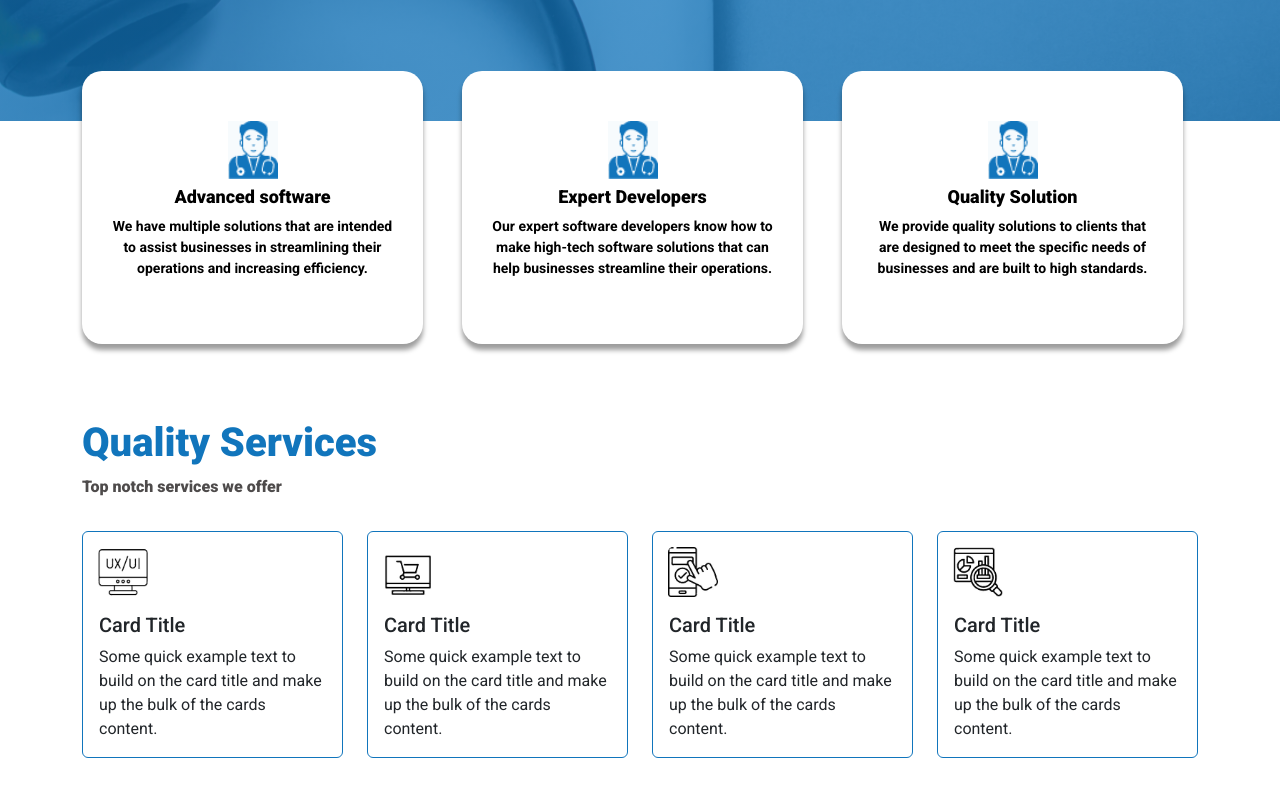
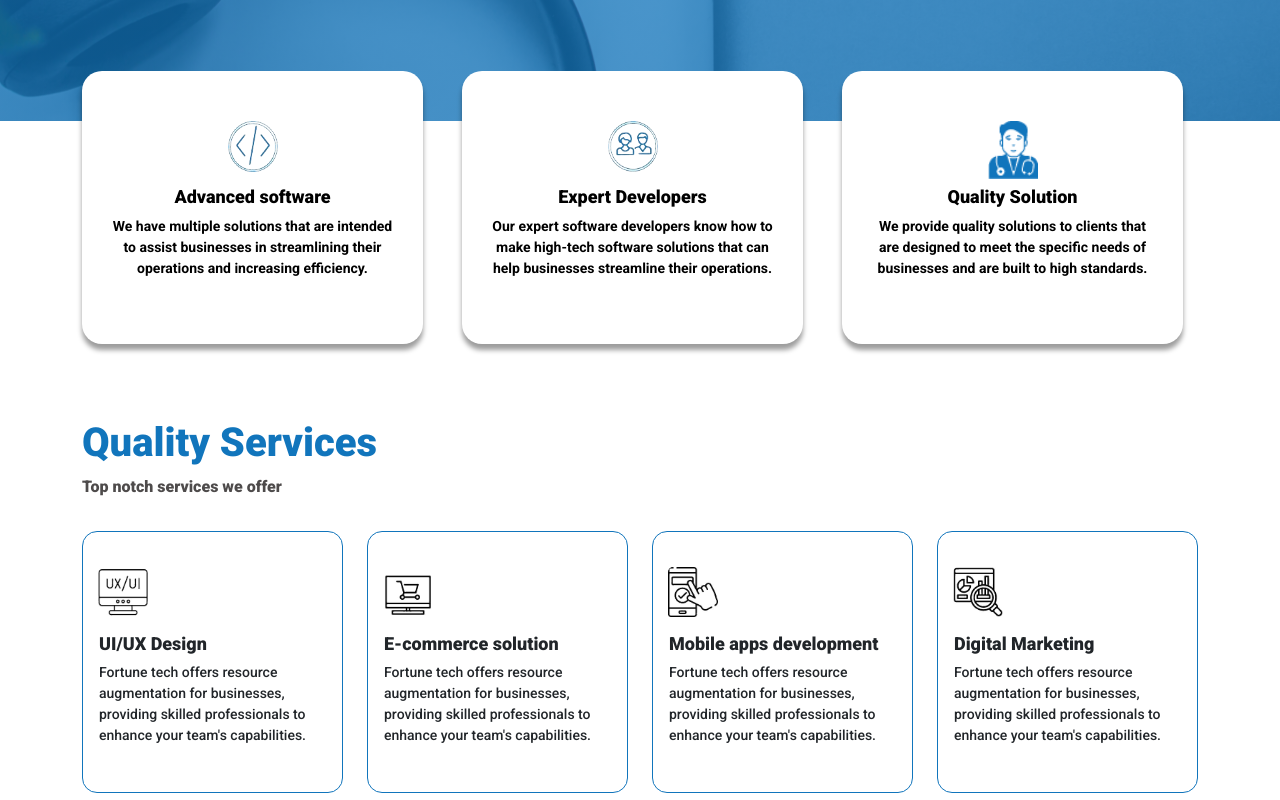
Before and after one commit to Shamonti/fortune-tech-landing-page, a React (Vite) app: page / in a window 1280 px wide. Shown: the part 680-1480 px from the top of the page. Built offline with nearby package versions, Linux system fonts and the light colour scheme; a web font is replaced by a local one.

Commit message:
Added content

```diff
--- a/src/components/About.jsx
+++ b/src/components/About.jsx
@@ -1,6 +1,8 @@
 import { Col, Container, Row } from 'react-bootstrap';
 import Card from 'react-bootstrap/Card';
 import Doctor from '../assets/doctor.png';
+import Code from '../assets/code.png';
+import People from '../assets/people.png';
 
 function About() {
   return (
@@ -10,7 +12,7 @@ function About() {
           <Col>
             <Card>
               <div className='circle'>
-                <Card.Img variant='top' src={Doctor} />
+                <Card.Img variant='top' src={Code} />
               </div>
               <Card.Body>
                 <Card.Title>Advanced software</Card.Title>
@@ -25,7 +27,7 @@ function About() {
           <Col>
             <Card>
               <div className='circle'>
-                <Card.Img variant='top' src={Doctor} />
+                <Card.Img variant='top' src={People} />
               </div>
               <Card.Body>
                 <Card.Title>Expert Developers</Card.Title>
--- a/src/components/Services.jsx
+++ b/src/components/Services.jsx
@@ -17,12 +17,12 @@ function Services() {
           <Col md={3}>
             <Card>
               <Card.Img variant='top' src={UI} />
-
               <Card.Body>
-                <Card.Title>Card Title</Card.Title>
+                <Card.Title>UI/UX Design</Card.Title>
                 <Card.Text>
-                  Some quick example text to build on the card title and make up
-                  the bulk of the cards content.
+                  Fortune tech offers resource augmentation for businesses,
+                  providing skilled professionals to enhance your team&apos;s
+                  capabilities.
                 </Card.Text>
               </Card.Body>
             </Card>
@@ -32,10 +32,11 @@ function Services() {
               <Card.Img variant='top' src={Ecommerce} />
 
               <Card.Body>
-                <Card.Title>Card Title</Card.Title>
+                <Card.Title>E-commerce solution</Card.Title>
                 <Card.Text>
-                  Some quick example text to build on the card title and make up
-                  the bulk of the cards content.
+                  Fortune tech offers resource augmentation for businesses,
+                  providing skilled professionals to enhance your team&apos;s
+                  capabilities.
                 </Card.Text>
               </Card.Body>
             </Card>
@@ -45,10 +46,11 @@ function Services() {
               <Card.Img variant='top' src={App} />
 
               <Card.Body>
-                <Card.Title>Card Title</Card.Title>
+                <Card.Title>Mobile apps development</Card.Title>
                 <Card.Text>
-                  Some quick example text to build on the card title and make up
-                  the bulk of the cards content.
+                  Fortune tech offers resource augmentation for businesses,
+                  providing skilled professionals to enhance your team&apos;s
+                  capabilities.
                 </Card.Text>
               </Card.Body>
             </Card>
@@ -58,10 +60,11 @@ function Services() {
               <Card.Img variant='top' src={Marketing} />
 
               <Card.Body>
-                <Card.Title>Card Title</Card.Title>
+                <Card.Title>Digital Marketing</Card.Title>
                 <Card.Text>
-                  Some quick example text to build on the card title and make up
-                  the bulk of the cards content.
+                  Fortune tech offers resource augmentation for businesses,
+                  providing skilled professionals to enhance your team&apos;s
+                  capabilities.
                 </Card.Text>
               </Card.Body>
             </Card>
--- a/src/index.css
+++ b/src/index.css
@@ -81,7 +81,7 @@ body {
   height: 50px;
   width: 50px;
 
-  background-color: rgba(17, 117, 188, 0.03);
+  /* background-color: rgba(17, 117, 188, 0.03); */
 }
 
 .about-section .card {
@@ -119,6 +119,10 @@ body {
 .services-section .card {
   border-color: #1175bc;
   width: auto !important;
+  border-radius: 15px;
+
+  padding-top: 20px;
+  padding-bottom: 30px;
 }
 
 .services-section .card img {
@@ -126,6 +130,16 @@ body {
   width: 50px;
 
   margin: 15px 0px 0px 15px;
+}
+
+.services-section .card-body .card-title {
+  font-weight: 900;
+  font-size: 18px;
+}
+
+.services-section .card-body .card-text {
+  font-weight: 500;
+  font-size: 14px;
 }
 
 .products-section .card {
```
Also changed, not shown: src/assets/code.png (added), src/assets/people.png (added).
